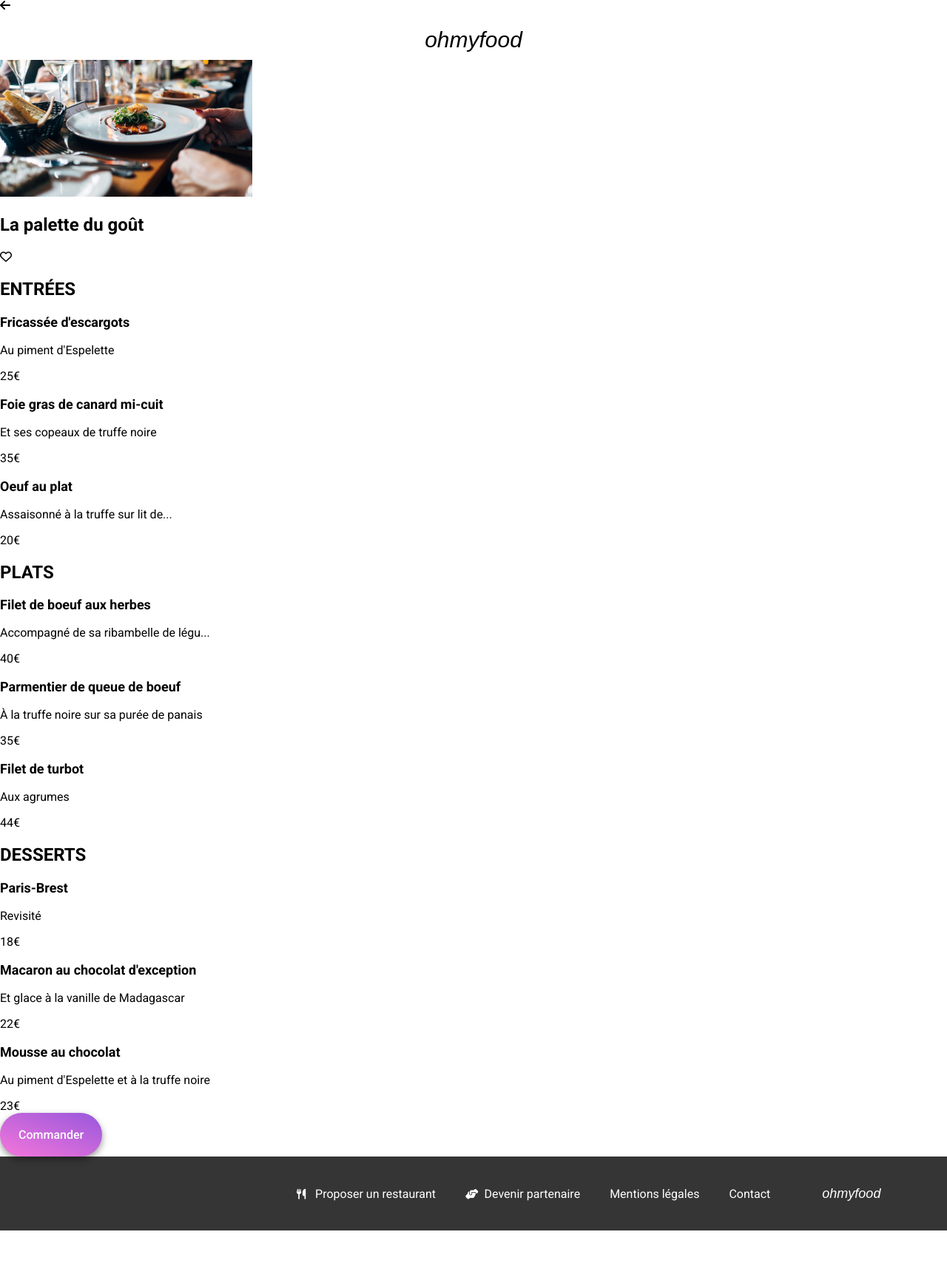
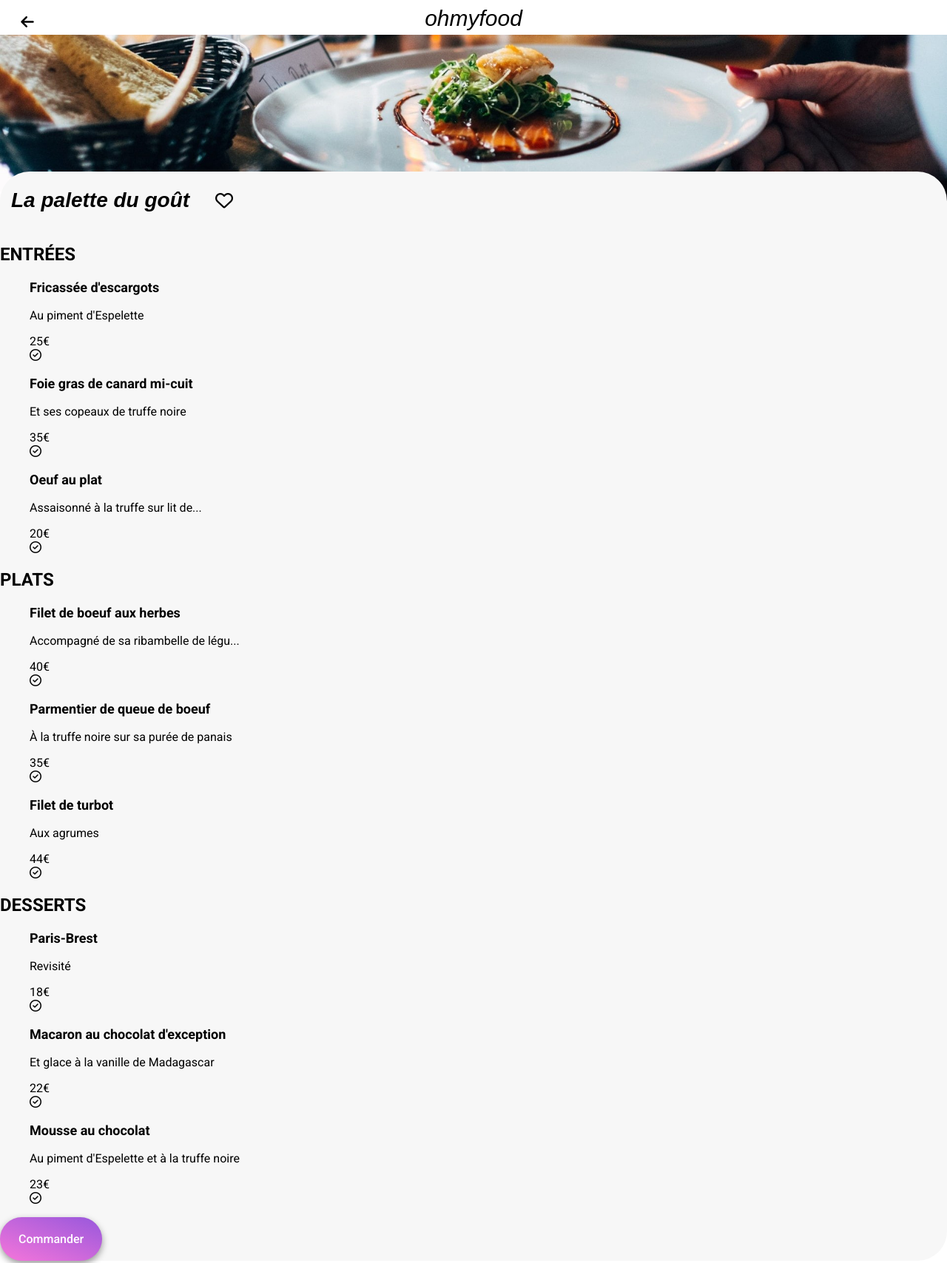
Before and after one commit to neptunomia/ohmyfood, a website: page restaurants/page1.html in a window 1280 px wide. Shown: the part 2-1710 px from the top of the page at 74% size. Before the commit the page ends 1666 px from the top, so only its background shows below. Drawn offline with Linux system fonts and the light colour scheme; a web font is replaced by a local one.

Commit message:
refactor: change rest cards and page1.html structure

```diff
--- a/restaurants/page1.html
+++ b/restaurants/page1.html
@@ -16,112 +16,123 @@
 <body>
 
     <header>
-        <div>
+        <div class="menu-header__icon">
+            <a href="../index.html" class="menu-header__icon--hover">
                 <i class="fa-solid fa-arrow-left"></i>
+            </a>
         </div>
-        <div class="logo">
+        <div class="logo menu-header__logo">
             ohmyfood
         </div>
     </header>
 
     <main>
-        <div>
-            <img src="../assets/images/la_palette_du_gout.jpg"
+        <div class="img-background">
+            <img src="../assets/images/la_palette_du_gout_large.jpg"
                 alt="Photo d'un plat au restaurant La palette du goût à Ménilmontant">
         </div>
-        <section>
-            <h1>La palette du goût</h1>
-            <i class="fa-regular fa-heart"></i>
-
-            <div>
+        <section class="menu">
+            <div class="menu-title">
+                <h1 class="menu-title__h1">La palette du goût</h1>
+                <i class="fa-regular fa-heart menu-title__icon"></i>
+            </div>
+            <div class="menu-category">
+                <div class="menu-category__starters">
                     <h2>ENTRÉES</h2>
-                <article>
-                    <a href="#">
+                    <ul class="menu-list">
+                        <li class="menu-list__card"><a href="#">
                                 <div>
                                     <h3>Fricassée d'escargots</h3>
                                     <p>Au piment d'Espelette</p>
                                 </div>
                                 <div>25€</div>
+                                <div><i class="fa-regular fa-circle-check"></i></div>
                             </a>
-                </article>
-                <article>
-                    <a href="#">
+                        </li>
+                        <li class="menu-list__card"></li><a href="#">
                             <div>
                                 <h3>Foie gras de canard mi-cuit</h3>
                                 <p>Et ses copeaux de truffe noire</p>
                             </div>
                             <div>35€</div>
+                            <div><i class="fa-regular fa-circle-check"></i></div>
                         </a>
-                </article>
-                <article>
-                    <a href="#">
+                        </li>
+                        <li class="menu-list__card"><a href="#">
                                 <div>
                                     <h3>Oeuf au plat</h3>
                                     <p>Assaisonné à la truffe sur lit de...</p>
                                 </div>
                                 <div>20€</div>
+                                <div><i class="fa-regular fa-circle-check"></i></div>
                             </a>
-                </article>
+                        </li>
+                    </ul>
                 </div>
-            <div>
+                <div class="menu-category__mains">
                     <h2>PLATS</h2>
-                <article>
-                    <a href="#">
+                    <ul class="menu-list">
+                        <li class="menu-list__card"><a href="#">
                                 <div>
                                     <h3>Filet de boeuf aux herbes</h3>
                                     <p>Accompagné de sa ribambelle de légu...</p>
                                 </div>
                                 <div>40€</div>
+                                <div><i class="fa-regular fa-circle-check"></i></div>
                             </a>
-                </article>
-                <article>
-                    <a href="#">
+                        </li>
+                        <li class="menu-list__card"><a href="#">
                                 <div>
                                     <h3>Parmentier de queue de boeuf</h3>
                                     <p>À la truffe noire sur sa purée de panais</p>
                                 </div>
                                 <div>35€</div>
+                                <div><i class="fa-regular fa-circle-check"></i></div>
                             </a>
-                </article>
-                <article>
-                    <a href="#">
+                        </li>
+                        <li class="menu-list__card"><a href="#">
                                 <div>
                                     <h3>Filet de turbot</h3>
                                     <p>Aux agrumes</p>
                                 </div>
                                 <div>44€</div>
+                                <div><i class="fa-regular fa-circle-check"></i></div>
                             </a>
-                </article>
+                        </li>
+                    </ul>
                 </div>
-            <div>
+                <div class="menu-category__desserts">
                     <h2>DESSERTS</h2>
-                <article>
-                    <a href="#">
+                    <ul class="menu-list">
+                        <li class="menu-list__card"><a href="#">
                                 <div>
                                     <h3>Paris-Brest</h3>
                                     <p>Revisité</p>
                                 </div>
                                 <div>18€</div>
+                                <div><i class="fa-regular fa-circle-check"></i></div>
                             </a>
-                </article>
-                <article>
-                    <a href="#">
+                        </li>
+                        <li class="menu-list__card"><a href="#">
                                 <div>
                                     <h3>Macaron au chocolat d'exception</h3>
                                     <p>Et glace à la vanille de Madagascar</p>
                                 </div>
                                 <div>22€</div>
+                                <div><i class="fa-regular fa-circle-check"></i></div>
                             </a>
-                </article>
-                <article>
-                    <a href="#">
+                        </li>
+                        <li class="menu-list__card"><a href="#">
                                 <div>
                                     <h3>Mousse au chocolat</h3>
                                     <p>Au piment d'Espelette et à la truffe noire</p>
                                 </div>
                                 <div>23€</div>
+                                <div><i class="fa-regular fa-circle-check"></i></div>
                             </a>
-                </article>
+                        </li>
+                    </ul>
+                </div>
             </div>
             <button type="submit" class="button-general-style gradient-button">Commander</button>
         </section>
--- a/sass/base/_links.scss
+++ b/sass/base/_links.scss
@@ -1,4 +1,4 @@
-ul {
+ol, ul {
     list-style-type: none;
 }
 
--- a/sass/components/_cards.scss
+++ b/sass/components/_cards.scss
@@ -4,7 +4,7 @@
     border-radius: 20px;
     background-color: #FFF;
     box-shadow: 5px 5px 20px #B3B3B3;
-    margin-bottom: 20px;
+    margin: 0 0 20px 0;
 
     @media all and (min-width: 768px) and (max-width: 992px) {
         width: 47%;
```
Also changed, not shown: index.html (+24 -24 lines), assets/images/a_la_francaise_large.jpg (added), assets/images/la_note_enchantee_large.jpg (added), assets/images/la_palette_du_gout_large.jpg (added), assets/prefixed/style.css, assets/style.css, 5 other files. Lines whose indentation alone changed are shown as unchanged.
